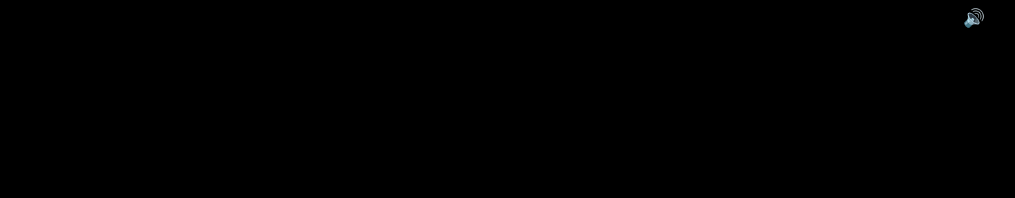
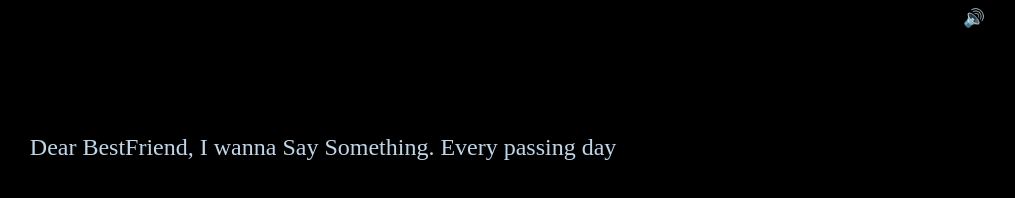
Before and after one commit to mayo1402/lett, a plain HTML site: page letter.html in a window 1280 px wide. Shown: the whole page, without its empty margins (231-1246 px from the left). Drawn offline with Linux system fonts and the light colour scheme.

Commit message:
Update style.css

```diff
--- a/style.css
+++ b/style.css
@@ -16,7 +16,7 @@ body {
 
 .textCont {
   font-size: 150%;
-  color: C0D6E8;
+  color: #C0D6E8;
   margin-top: 10%;
   margin-left: 5px;
   margin-right: 5px;
```
